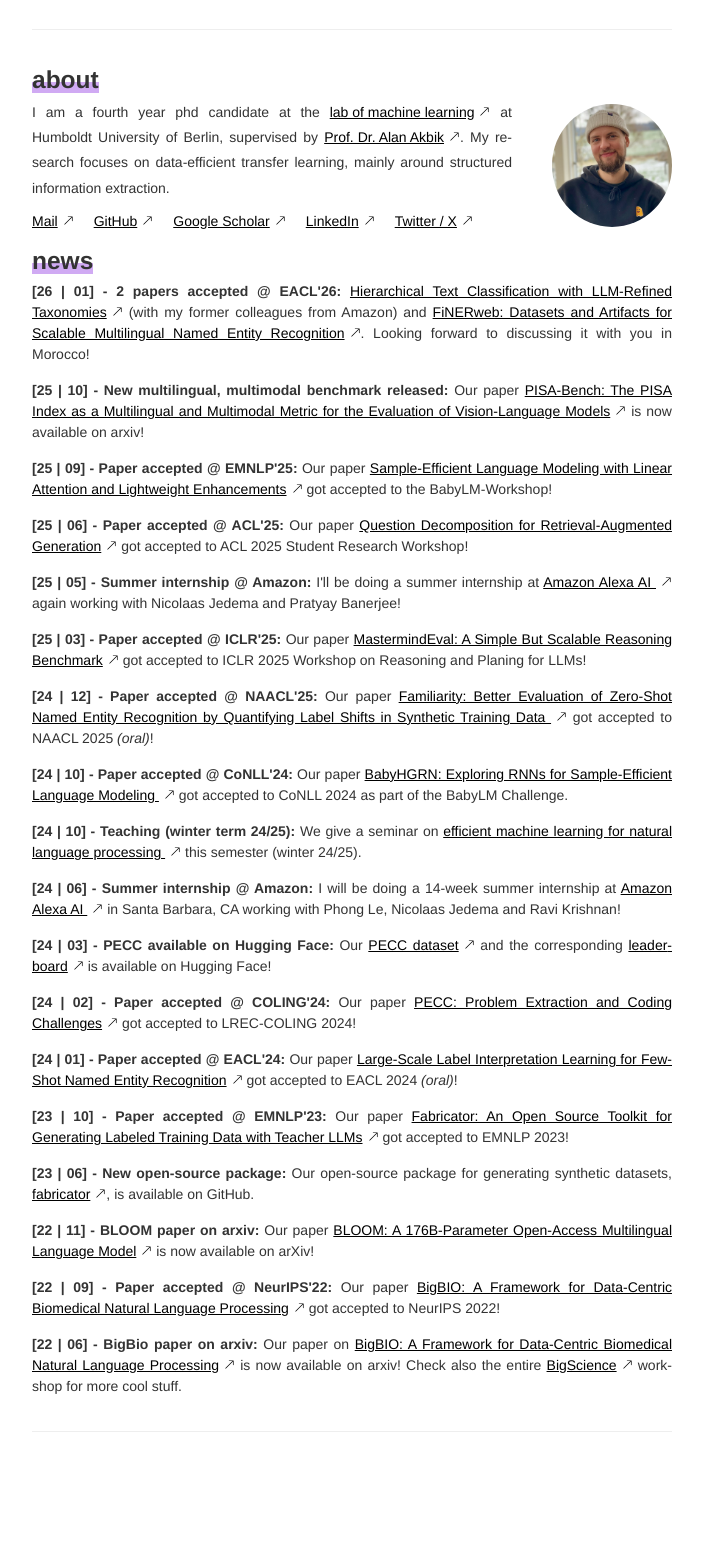
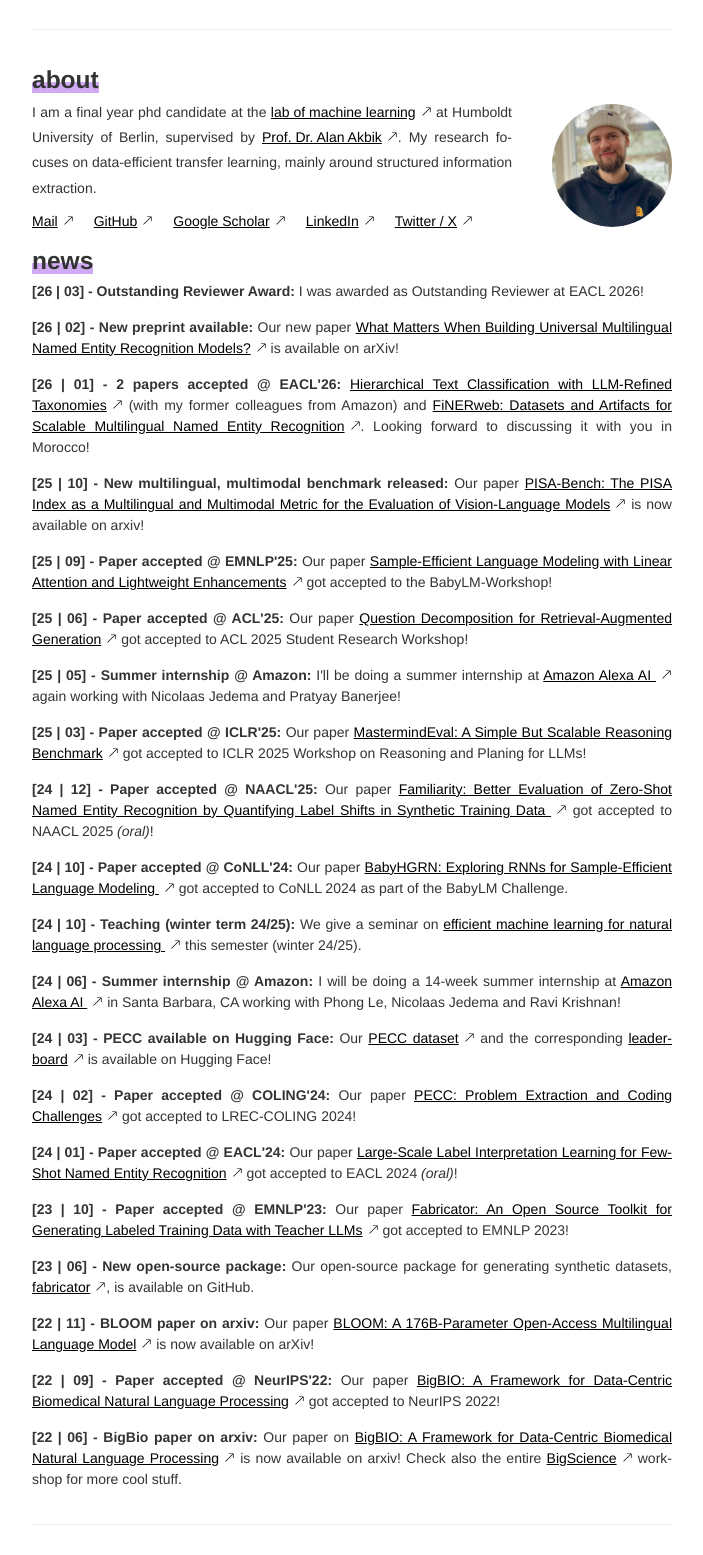
Before and after one commit to whoisjones/whoisjones.github.io, a Jekyll site: the page built from index.md, in a window 1280 px wide. Shown: the whole page, without its empty margins (288-991 px from the left). Built offline with Jekyll 4.4.1, drawn with Linux system fonts in a browser that asks for light colours; our own code applies the rules of GitHub Pages for plain Markdown files; before the commit the page ends 1462 px from its top, so only the background shows below that.

Commit message:
update index

```diff
--- a/index.md
+++ b/index.md
@@ -5,7 +5,7 @@ title:
 ### about
 <div class='about-container'>
     <div class='about-text'>
-        I am a fourth year phd candidate at the <a href="https://www.informatik.hu-berlin.de/de/forschung/gebiete/ml/welcome">lab of machine learning</a> at Humboldt University of Berlin, supervised by <a href="https://alanakbik.github.io">Prof. Dr. Alan Akbik</a>.
+        I am a final year phd candidate at the <a href="https://www.informatik.hu-berlin.de/de/forschung/gebiete/ml/welcome">lab of machine learning</a> at Humboldt University of Berlin, supervised by <a href="https://alanakbik.github.io">Prof. Dr. Alan Akbik</a>.
         My research focuses on data-efficient transfer learning, mainly around structured information extraction.
         <ul class="social-links">
             <li><a href="mailto:jonas.golde@gmail.com">Mail</a></li>
@@ -21,7 +21,10 @@ title:
 ### news
 <div class="updates">
    <ul>
+        <li><strong>[26 | 03] - Outstanding Reviewer Award:</strong> I was awarded as Outstanding Reviewer at EACL 2026!</li>
+        <li><strong>[26 | 02] - New preprint available:</strong> Our new paper <a href="https://arxiv.org/abs/2601.06347">What Matters When Building Universal Multilingual Named Entity Recognition Models?</a> is available on arXiv!
         <li><strong>[26 | 01] - 2 papers accepted @ EACL'26:</strong> <a href="https://arxiv.org/abs/2601.18375">Hierarchical Text Classification with LLM-Refined Taxonomies</a> (with my former colleagues from Amazon) and <a href="https://arxiv.org/abs/2512.13884">FiNERweb: Datasets and Artifacts for Scalable Multilingual Named Entity Recognition</a>. Looking forward to discussing it with you in Morocco!
+        </li>
         </li>
         <li><strong>[25 | 10] - New multilingual, multimodal benchmark released:</strong> Our paper <a href="https://arxiv.org/abs/2510.24792">PISA-Bench: The PISA Index as a Multilingual and Multimodal Metric for the Evaluation of Vision-Language Models</a> is now available on arxiv!
         </li>
```
Also changed, not shown: 1 other file.
